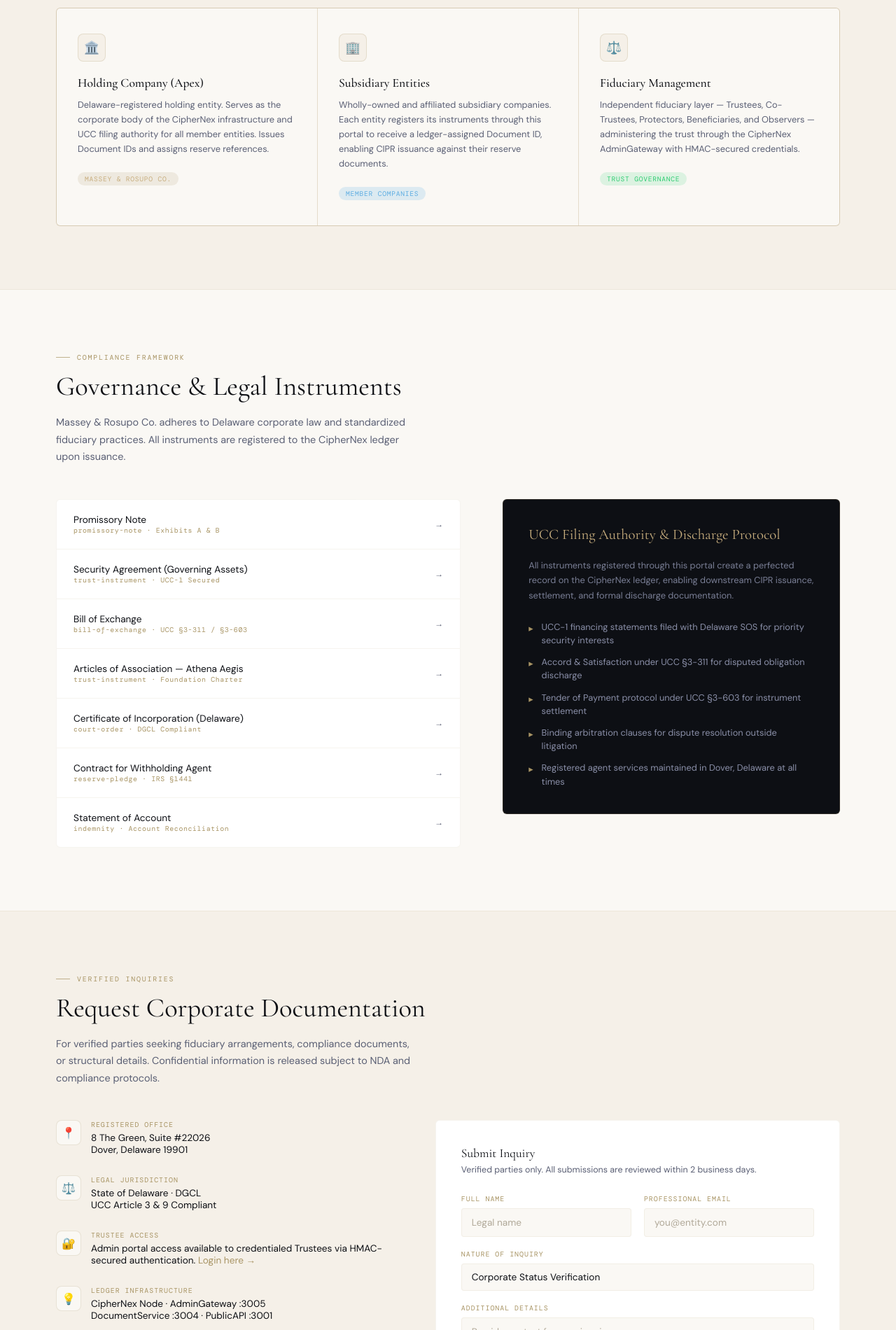
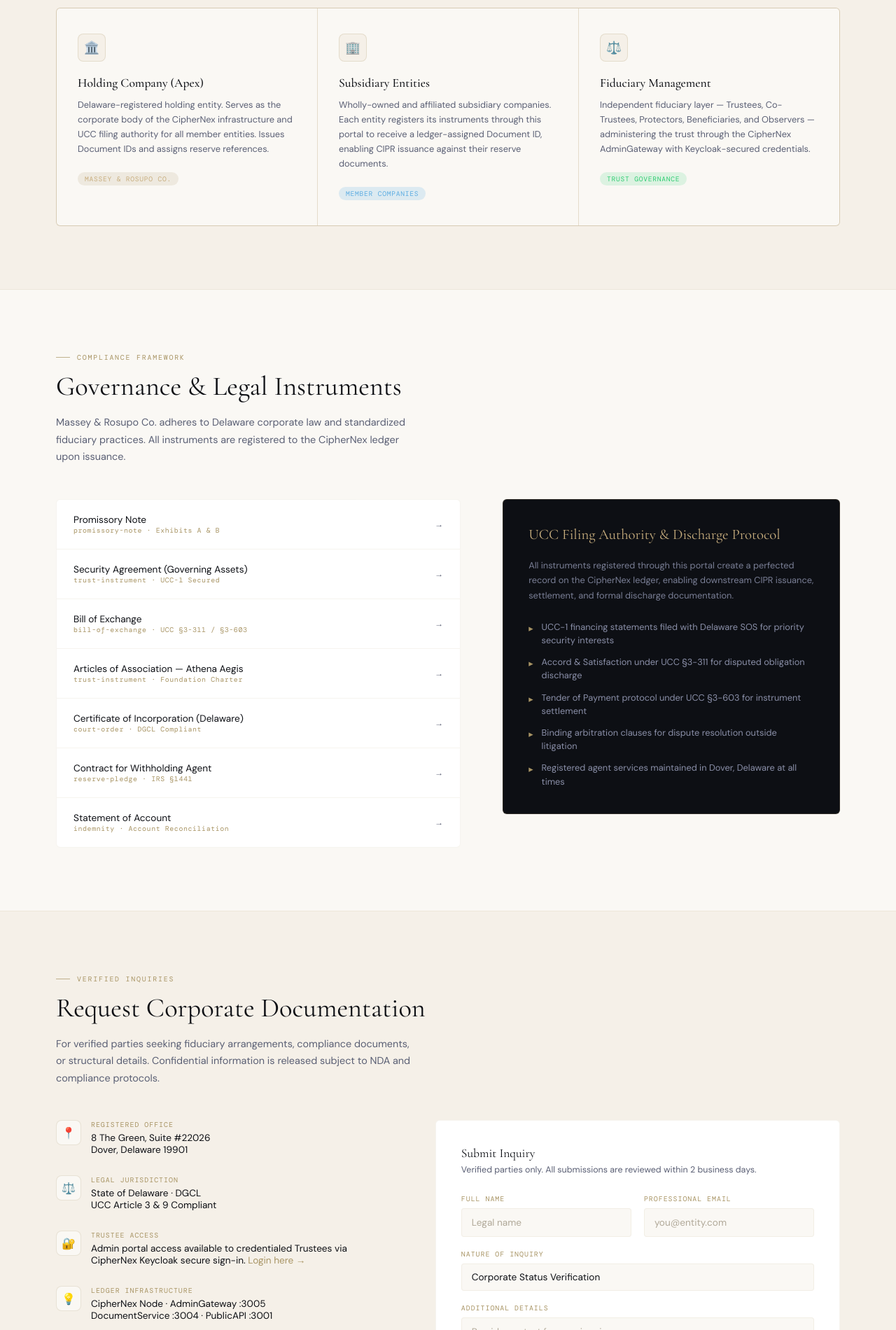
Before and after one commit to Wiz-DevTech/MasseyRosupo, a plain HTML site: page index.html in a window 1280 px wide. Shown: the part 2000-3900 px from the top of the page at 70% size. Drawn offline with nearby package versions, Linux system fonts and the light colour scheme.

Commit message:
Copy: replace HMAC references with Keycloak secure sign-in

```diff
--- a/index.html
+++ b/index.html
@@ -793,7 +793,7 @@
     <div class="struct-card">
       <div class="struct-icon">⚖️</div>
       <div class="struct-title">Fiduciary Management</div>
-      <div class="struct-body">Independent fiduciary layer — Trustees, Co-Trustees, Protectors, Beneficiaries, and Observers — administering the trust through the CipherNex AdminGateway with HMAC-secured credentials.</div>
+      <div class="struct-body">Independent fiduciary layer — Trustees, Co-Trustees, Protectors, Beneficiaries, and Observers — administering the trust through the CipherNex AdminGateway with Keycloak-secured credentials.</div>
       <div class="struct-tag"><span class="badge badge-green">Trust Governance</span></div>
     </div>
   </div>
@@ -1192,7 +1192,7 @@
         <div class="contact-icon">🔐</div>
         <div>
           <div class="contact-dt">Trustee Access</div>
-          <div class="contact-dd">Admin portal access available to credentialed Trustees via HMAC-secured authentication. <a href="admin-portal.html" style="color:var(--gold);text-decoration:none">Login here →</a></div>
+      <div class="contact-dd">Admin portal access available to credentialed Trustees via CipherNex Keycloak secure sign-in. <a href="admin-portal.html" style="color:var(--gold);text-decoration:none">Login here →</a></div>
         </div>
       </div>
       <div class="contact-detail">
```
